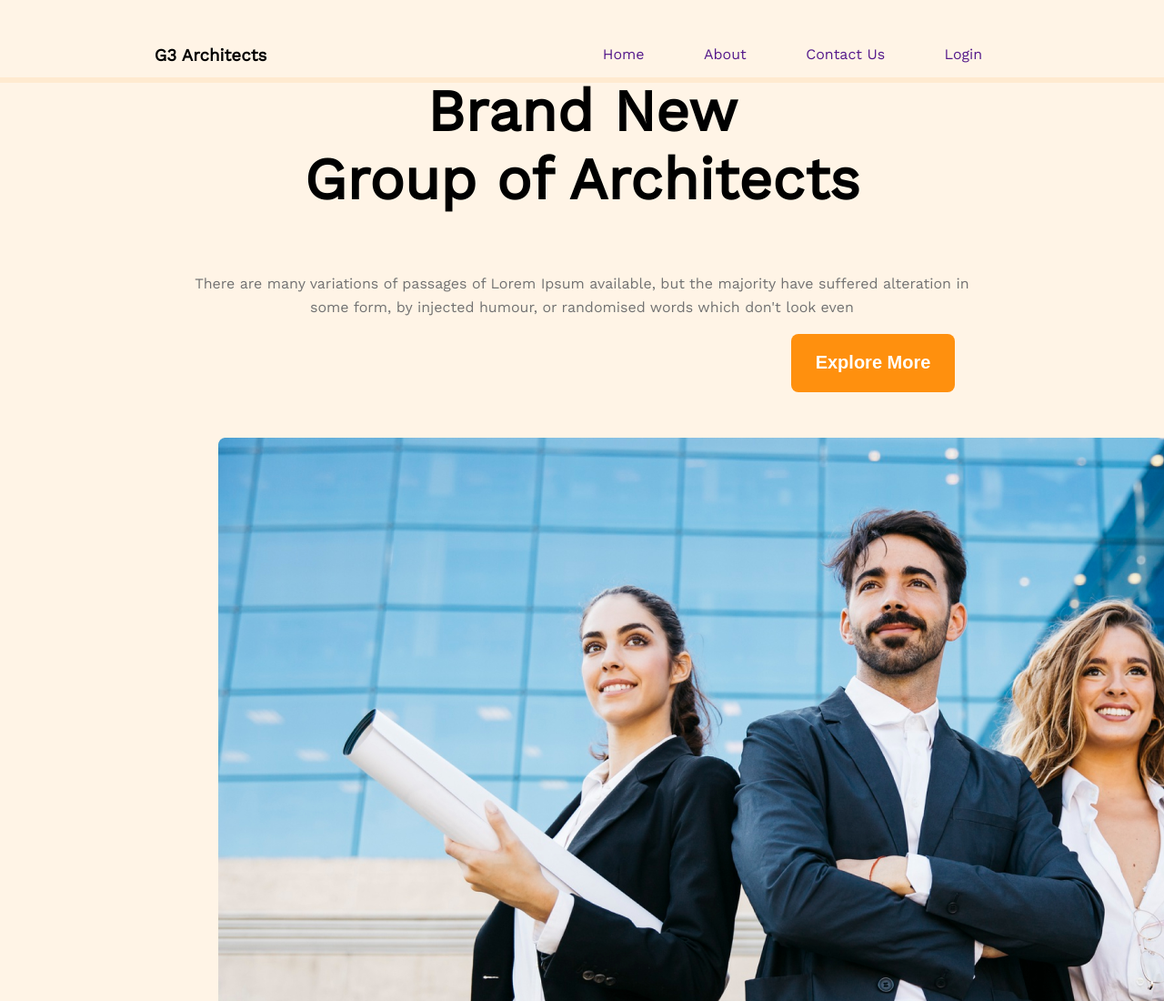
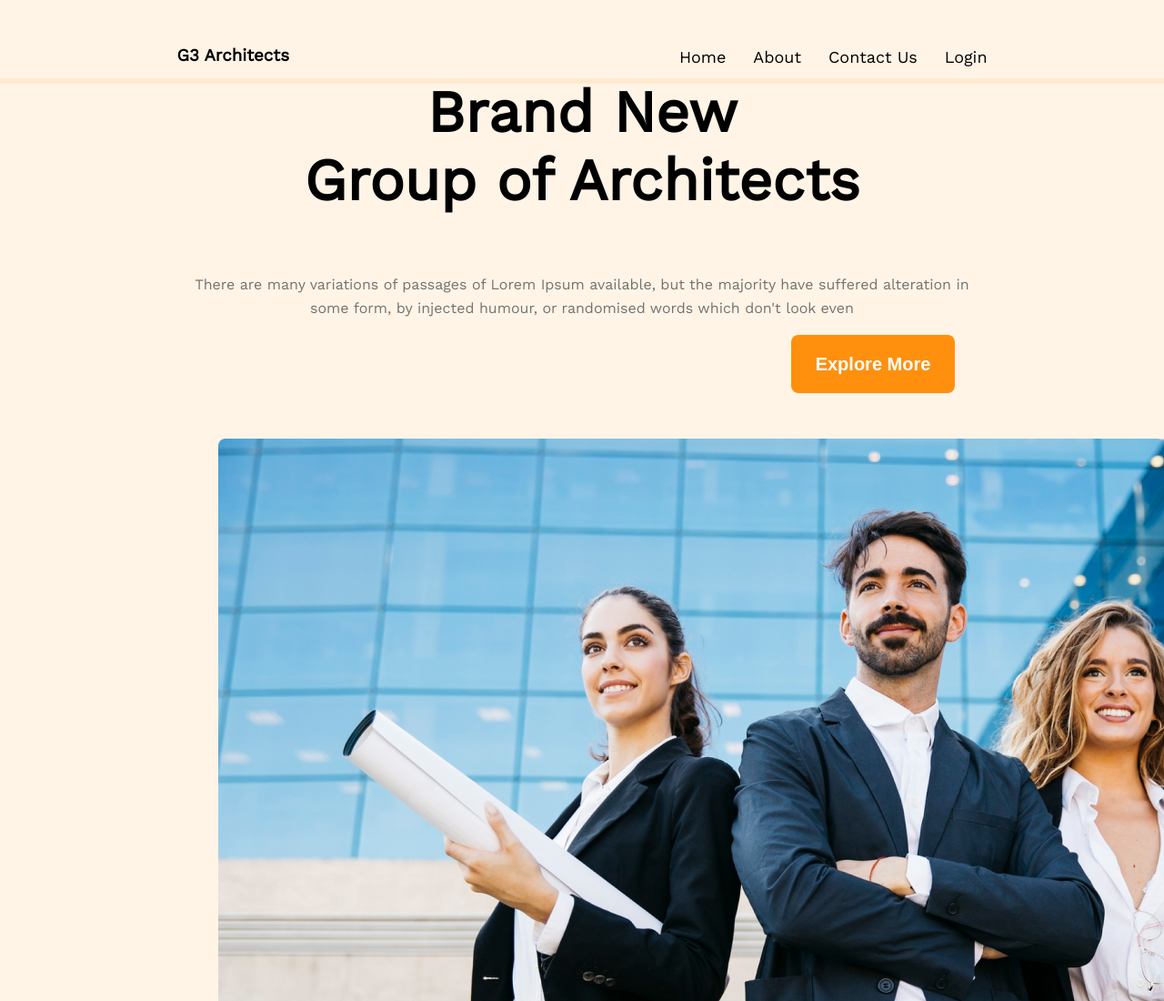
Before and after one commit to ragibSahriar/G3-Architect-Assignment-, a plain HTML site: page index.html in a window 1280 px wide. Shown: the top 1100 px of the page at 91% size. Drawn offline with nearby package versions, Linux system fonts and the light colour scheme.

Commit message:
final nav

```diff
--- a/index.html
+++ b/index.html
@@ -12,11 +12,14 @@
     <header>
         <nav>
             <h3 class="navh">G3 Architects</h3>
-            <div class="nav-text">
-            <a href="">Home</a>
-            <a href="">About</a>
-            <a href="">Contact Us</a>
-            <a href="">Login</a>
+
+            <div>
+                <ul>
+                    <li>Home</li>
+                    <li>About</li>
+                    <li>Contact Us</li>
+                    <li>Login</li>
+                </ul>
             </div>
 
         </nav>
--- a/style.css
+++ b/style.css
@@ -3,8 +3,17 @@ body{
     padding: 0%;
     font-family: 'Work Sans', sans-serif;
 }
-
-
+ul{
+    display: flex;
+    gap: 30px;
+    margin-top: 50px;
+}
+li{
+    list-style-type: none;
+    font-weight: 500;
+font-size: 18px;
+line-height: 26px;
+}
 nav{
     display: flex;
     justify-content: space-around;
@@ -320,4 +329,7 @@ footer{
     .feature-title{
         width: 550px;
     }
+    ul{
+        flex-direction: column;
+    }
 }
```
